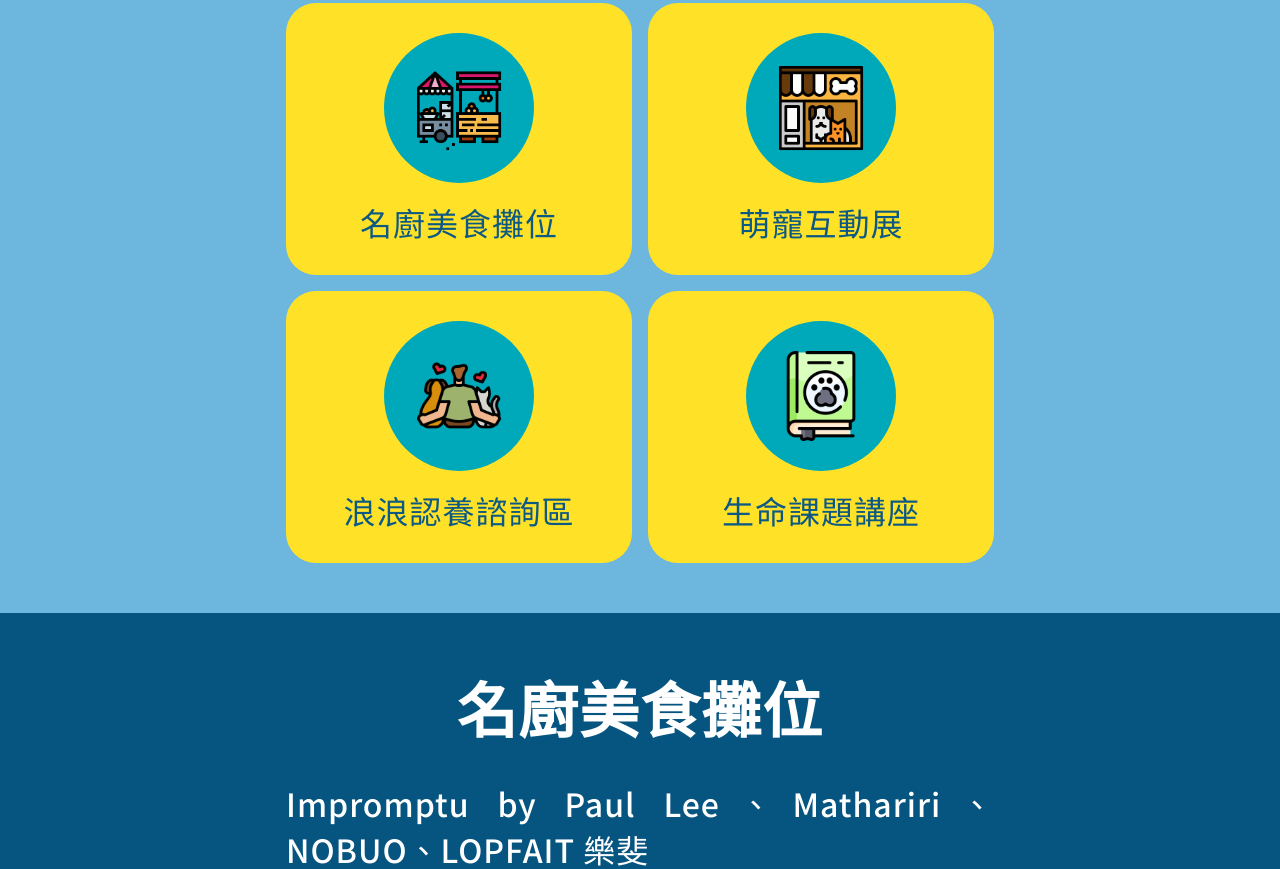
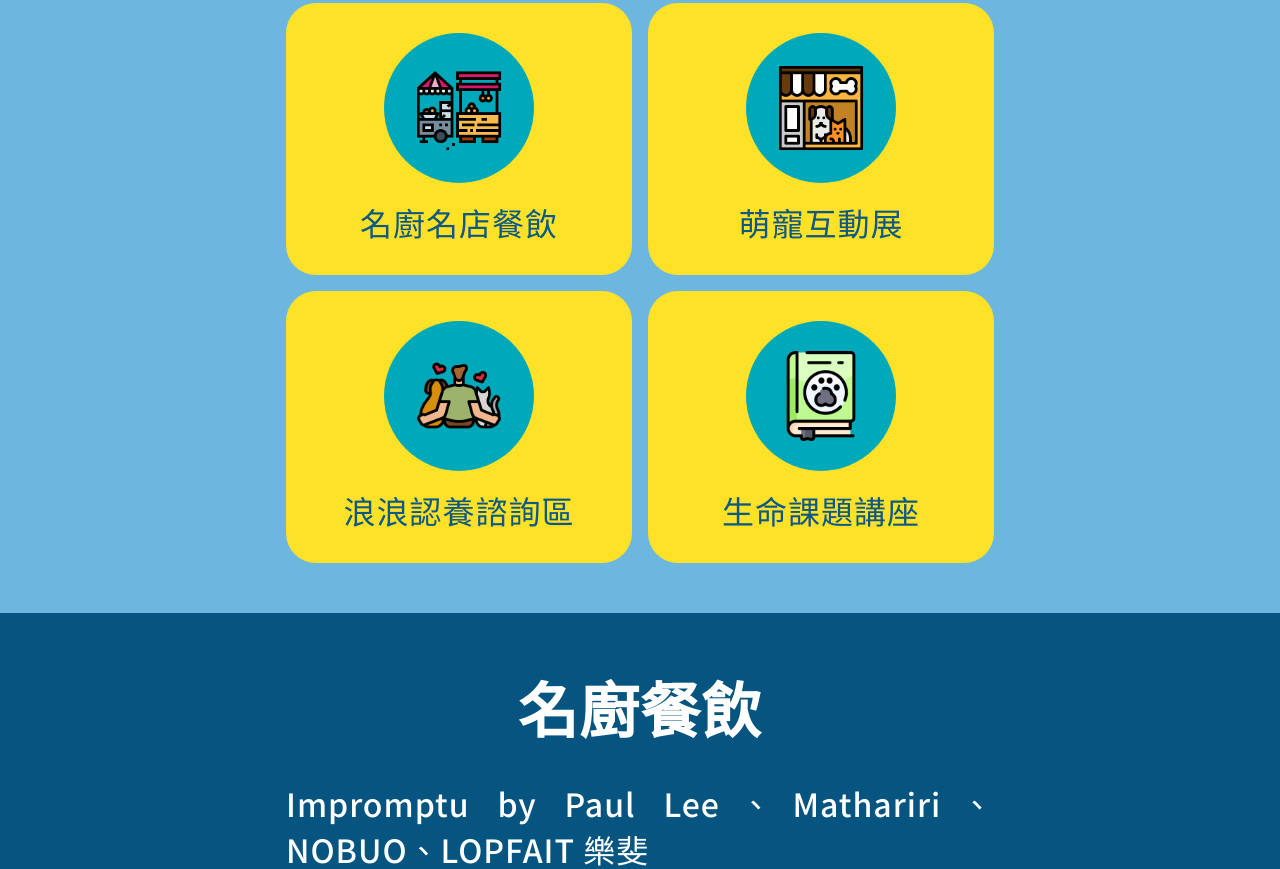
Before and after one commit to Lotus-0717/knowknow, a plain HTML site: page index.html in a window 1280 px wide. Shown: the part 1931-2800 px from the top of the page. Drawn offline with Linux system fonts and the light colour scheme; a web font is replaced by a local one.

Commit message:
更新文字

```diff
--- a/index.html
+++ b/index.html
@@ -36,7 +36,7 @@
         <ul>
           <li onclick="moveTo('#sec-1')">懂懂生活節</li>
           <li><a href="">購票資訊</a></li>
-          <li onclick="moveTo('#sec-2')">名廚美食攤位</li>
+          <li onclick="moveTo('#sec-2')">名廚名店餐飲</li>
           <li onclick="moveTo('#sec-3')">萌寵互動展</li>
           <li onclick="moveTo('#sec-4')">浪浪認養諮詢區</li>
           <li onclick="moveTo('#sec-5')">生命課程講座</li>
@@ -67,7 +67,7 @@
                 <div>
                   <img src="./img/market.png" alt="" />
                 </div>
-                <p>名廚美食攤位</p>
+                <p>名廚名店餐飲</p>
               </div>
               <div class="item">
                 <div>
@@ -92,12 +92,12 @@
         </section>
         <section id="sec-2" class="sec">
           <div class="container">
-            <h3>名廚美食攤位</h3>
+            <h3>名廚餐飲</h3>
             <p class="inner-text">
               Impromptu by Paul Lee、Mathariri、NOBUO、LOPFAIT 樂斐
             </p>
             <br />
-            <h3>知名美食店家</h3>
+            <h3>名店餐飲</h3>
             <p class="inner-text">
               Trio、SKY LAB、臺虎精釀、真芳炭烤吐司、Alleycat's Pizza、Toasteria
               Cafe、Slice 幸福切片、Old Bridge 義式冰淇淋、無向
@@ -183,7 +183,7 @@
                 <div>
                   <img src="./img/org-4.png" alt="" />
                 </div>
-                <p>拼圖貓中途之家</p>
+                <p>拼圖喵中途之家</p>
               </a>
               <a
                 class="item"
```
